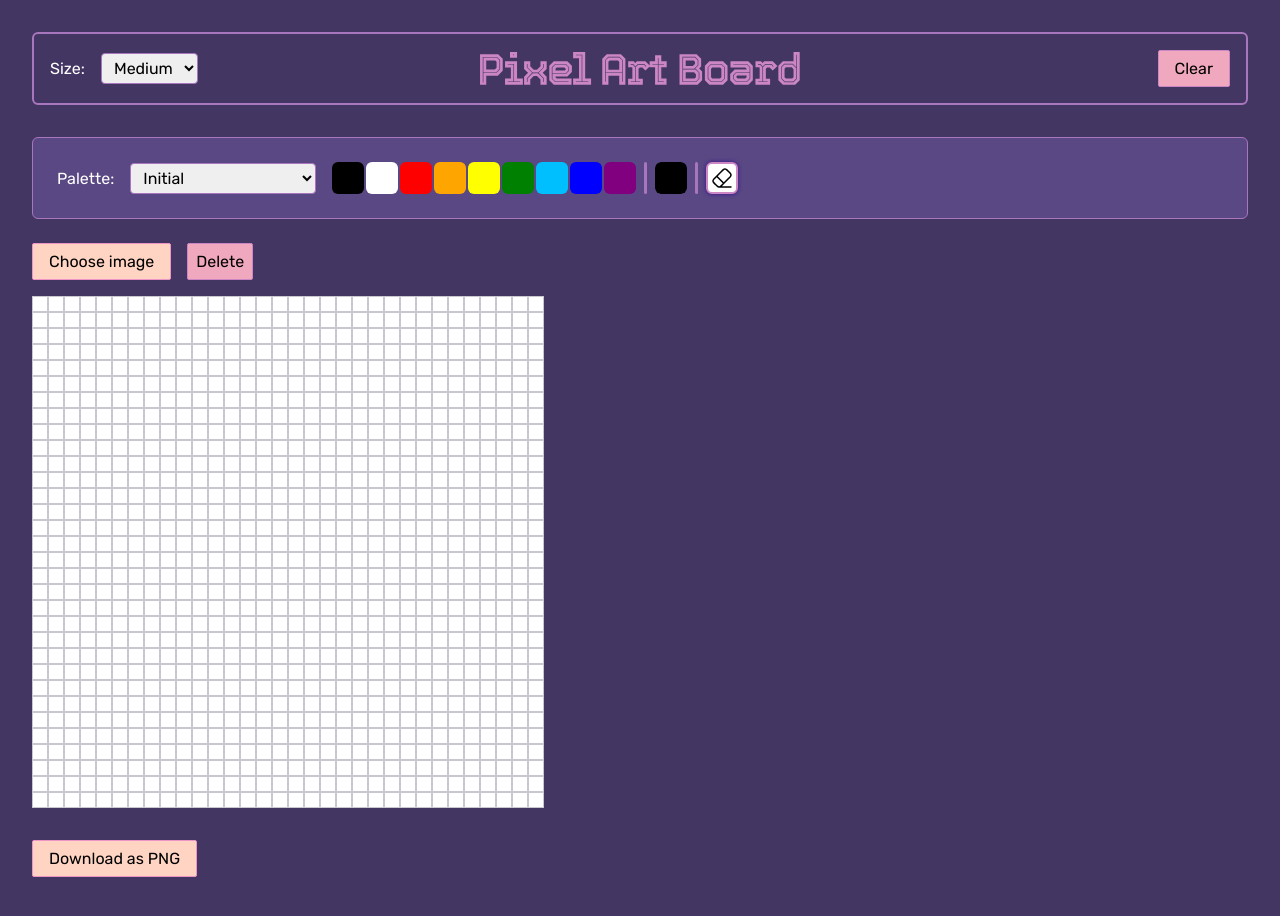
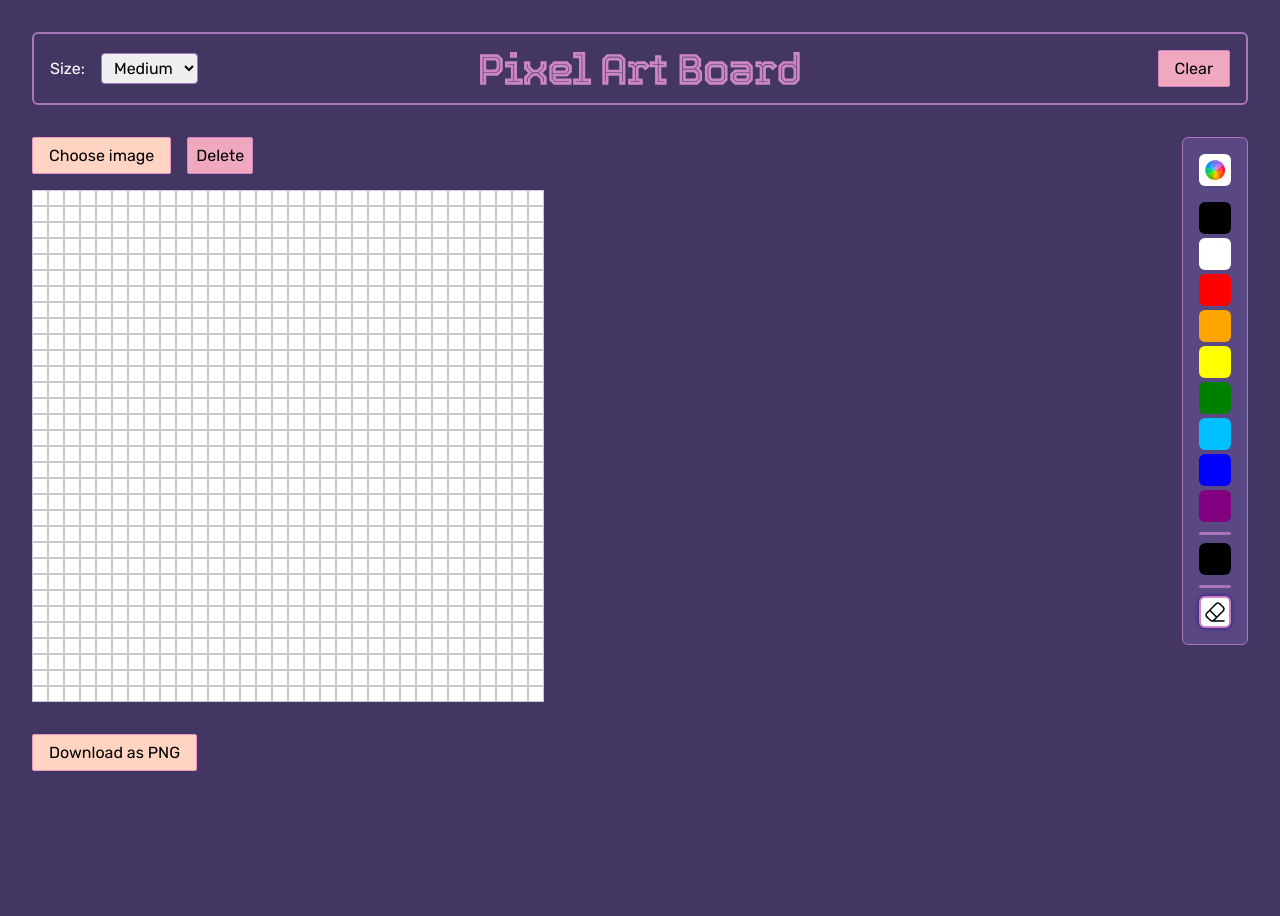
Before and after one commit to avreally/pixel-art-board, a Next.js app: page / in a window 1280 px wide. Shown: the top 916 px of the page. After the commit the page ends 835 px from the top, so only its background shows below. Built offline with nearby package versions, Linux system fonts and the light colour scheme.

Commit message:
Update layout for color picker components, add custom select

```diff
--- a/src/app/page.module.css
+++ b/src/app/page.module.css
@@ -35,6 +35,8 @@
 
   .canvas {
     gap: 1.5rem;
+    flex-direction: row;
+    justify-content: space-between;
   }
 
   .download {
--- a/src/components/ColorPicker/ColorPicker.module.css
+++ b/src/components/ColorPicker/ColorPicker.module.css
@@ -1,6 +1,5 @@
 .wrapper {
   display: flex;
-  flex-direction: column;
   gap: 1rem;
   padding: 1rem;
   background-color: hsl(258, 29%, 40%);
@@ -8,25 +7,34 @@
   border-radius: 6px;
 }
 
-.paletteControl {
+.paletteIconWrapper {
+  position: relative;
+  width: 1.75rem;
+  height: 1.75rem;
+  border-radius: 6px;
+  background-color: #fff;
   display: flex;
-  flex-wrap: wrap;
   align-items: center;
-  gap: 1rem;
-  color: hsl(0, 0%, 100%);
+  justify-content: center;
 }
 
 .paletteSelect {
-  padding: 0.25rem 0.5rem;
-  border: 1px solid hsl(283, 34%, 60%);
-  border-radius: 4px;
+  position: absolute;
+  inset: 0;
+  opacity: 0;
+  cursor: pointer;
+}
+
+.paletteIcon {
+  width: 1.75rem;
+  height: 1.75rem;
+  cursor: pointer;
 }
 
 .paletteWrapper {
   display: flex;
-  flex-direction: row;
+  gap: 4px;
   flex-wrap: wrap;
-  gap: 2px;
 }
 
 .color {
@@ -41,7 +49,8 @@
 
 .color:hover,
 .customColor:hover,
-.eraser:hover {
+.eraser:hover,
+.paletteIconWrapper:hover {
   border: 2px solid hsl(1, 100%, 88%);
   box-shadow: 0 0 4px 0px hsl(332, 86%, 80%);
 }
@@ -104,9 +113,32 @@
 }
 
 @media (min-width: 480px) {
+  .wrapper {
+    flex-direction: column;
+    order: 1;
+    height: 100%;
+  }
+
+  .paletteWrapper {
+    flex-direction: column;
+  }
+
+  .colorControl,
+  .eraserContainer {
+    flex-direction: column;
+    padding-top: 6px;
+    padding-left: 0;
+  }
+
+  .divider {
+    height: 3px;
+    width: 2rem;
+  }
+
   .color,
   .customColor,
-  .eraser {
+  .eraser,
+  .paletteIconWrapper {
     width: 2rem;
     height: 2rem;
   }
@@ -114,7 +146,6 @@
 
 @media (min-width: 768px) {
   .wrapper {
-    padding: 1.5rem;
-    flex-direction: row;
+    /* padding: 1.5rem; */
   }
 }
--- a/src/components/ColorPicker/ColorPicker.tsx
+++ b/src/components/ColorPicker/ColorPicker.tsx
@@ -125,8 +125,124 @@ export const ColorPicker = ({
 
   return (
     <div className={styles.wrapper}>
-      <label className={styles.paletteControl}>
-        Palette:
+      <div className={styles.paletteIconWrapper}>
+        <div className={styles.paletteIcon}>
+          <svg
+            xmlns="http://www.w3.org/2000/svg"
+            fill="none"
+            viewBox="0 0 73 73"
+          >
+            <rect width="73" height="73" strokeWidth="0" rx="0" />
+            <g fill="none" fillRule="nonzero">
+              <rect
+                width="71"
+                height="71"
+                x="1"
+                y="1"
+                fill="none"
+                stroke="#fff"
+                strokeWidth="2"
+                rx="14"
+              />
+              <path
+                fill="#FF4B00"
+                d="m62.114 43.73-4.092-4.252-4.835 1.86-7.812 10.168 1.171 6.337 3.397 1.575c5.744-3.316 10.323-8.792 12.171-15.689Z"
+              />
+              <path
+                fill="#FF9F00"
+                d="m49.943 59.418-4.568-7.912-12.712 1.68-4.2 3.903 1.808 5.025c6.897 1.848 13.929.62 19.672-2.696Z"
+              />
+              <path
+                fill="#6B0"
+                d="m32.663 53.187-10.169-7.812-6.248-1.368-1.664 5.936c3.316 5.744 8.792 10.323 15.689 12.171l2.392-8.927Z"
+              />
+              <path
+                fill="#00CC71"
+                d="m22.494 45.375-1.68-12.712-4.087-4.25-4.841 1.858c-1.848 6.897-.62 13.929 2.696 19.672l7.912-4.568Z"
+              />
+              <path
+                fill="#0095FF"
+                d="m28.625 22.494 1.637-5.782-6.205-2.13c-5.744 3.316-10.323 8.792-12.171 15.689l8.927 2.392 7.812-10.169Z"
+              />
+              <path
+                fill="#6B77E8"
+                d="m41.337 20.813 4.102-3.534-1.71-5.393c-6.897-1.848-13.929-.62-19.672 2.696l4.568 7.912 12.712-1.68Z"
+              />
+              <path
+                fill="#B760EA"
+                d="m57.61 27.589 1.808-3.532c-3.316-5.744-8.792-10.323-15.689-12.171l-2.392 8.927 10.169 7.812 6.104-1.036Z"
+              />
+              <path
+                fill="#FF193D"
+                d="m53.187 41.337 8.927 2.392c1.848-6.897.62-13.929-2.696-19.672l-7.912 4.568a16.706 16.706 0 0 1 1.68 12.712Z"
+              />
+              <path
+                fill="#FF7816"
+                d="m53.187 41.337-3.626-4.126-5.203 1.76-3.551 4.622 1.33 6.612 3.238 1.3a16.706 16.706 0 0 0 7.812-10.168Z"
+              />
+              <path
+                fill="#FDBF00"
+                d="m45.375 51.506-4.568-7.913-5.778.765-4.038 3.294 1.672 5.535a16.706 16.706 0 0 0 12.712-1.681Z"
+              />
+              <path
+                fill="#7D0"
+                d="m35.029 44.358-4.622-3.551-3.827-.279-4.086 4.847a16.706 16.706 0 0 0 10.169 7.812l2.366-8.83Z"
+              />
+              <path
+                fill="#00DD7B"
+                d="m30.407 40.807-.765-5.778-3.81-4.176-5.019 1.81a16.706 16.706 0 0 0 1.681 12.712l7.913-4.568Z"
+              />
+              <path
+                fill="#3AAAFF"
+                d="m33.193 30.407 1.3-6.368-5.868-1.545a16.706 16.706 0 0 0-7.812 10.169l8.83 2.366 3.55-4.622Z"
+              />
+              <path
+                fill="#7984EB"
+                d="m38.971 29.642 4.044-3.319-1.678-5.51a16.706 16.706 0 0 0-12.712 1.681l4.568 7.913 5.778-.765Z"
+              />
+              <path
+                fill="#CB75F6"
+                d="m49.883 34.538 1.623-5.913a16.706 16.706 0 0 0-10.169-7.812l-2.366 8.83 4.622 3.55 6.29 1.345Z"
+              />
+              <path
+                fill="#FF4949"
+                d="m51.506 28.625-7.913 4.568.765 5.778 8.829 2.366a16.706 16.706 0 0 0-1.681-12.712Z"
+              />
+              <path
+                fill="#FF9F00"
+                d="M40.807 43.593a7.594 7.594 0 0 0 3.55-4.622l-2.108-3.719L37 37l1.115 6.24 2.692.353Z"
+              />
+              <path
+                fill="#FFD400"
+                d="M35.029 44.358a7.594 7.594 0 0 0 5.778-.765L37 37l-4.2 3.902 2.229 3.456Z"
+              />
+              <path
+                fill="#89F900"
+                d="M30.407 40.807a7.594 7.594 0 0 0 4.622 3.55L37 37l-6.24 1.115-.353 2.692Z"
+              />
+              <path
+                fill="#00EE84"
+                d="m37 37-3.35-4.052-4.008 2.08a7.594 7.594 0 0 0 .765 5.779L37 37Z"
+              />
+              <path
+                fill="#73BCFF"
+                d="m37 37-.289-4.809-3.518-1.784a7.594 7.594 0 0 0-3.55 4.622L37 37Z"
+              />
+              <path
+                fill="#979FEF"
+                d="M38.971 29.642a7.594 7.594 0 0 0-5.778.765L37 37l2.63-3.928-.659-3.43Z"
+              />
+              <path
+                fill="#DA90F8"
+                d="M43.593 33.193a7.594 7.594 0 0 0-4.622-3.55L37 37l4.809-.289 1.784-3.518Z"
+              />
+              <path
+                fill="#FF6C6C"
+                d="M44.358 38.971a7.594 7.594 0 0 0-.765-5.778L37 37l7.358 1.971Z"
+              />
+            </g>
+          </svg>
+        </div>
         <select
           className={styles.paletteSelect}
           onChange={handlePaletteChange}
@@ -138,7 +254,7 @@ export const ColorPicker = ({
             </option>
           ))}
         </select>
-      </label>
+      </div>
       {selectedPaletteName && (
         <div className={styles.paletteWrapper}>
           {currentPalette.map((color, index) => (
--- a/src/components/PixelGrid/PixelGrid.module.css
+++ b/src/components/PixelGrid/PixelGrid.module.css
@@ -3,7 +3,7 @@
 }
 
 .wrapper {
-  height: 100%;
+  /* height: 100%; */
 }
 
 .grid {
```
